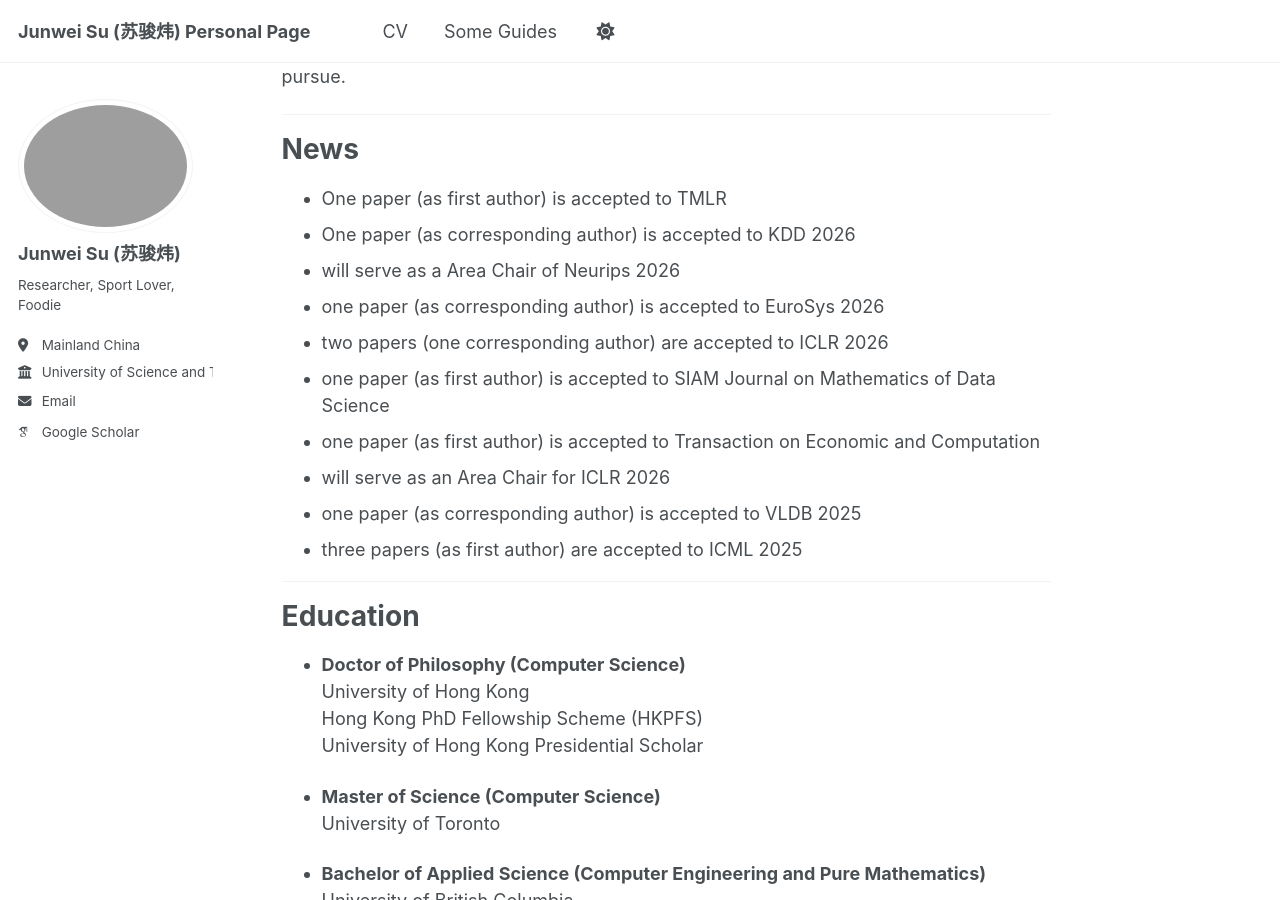
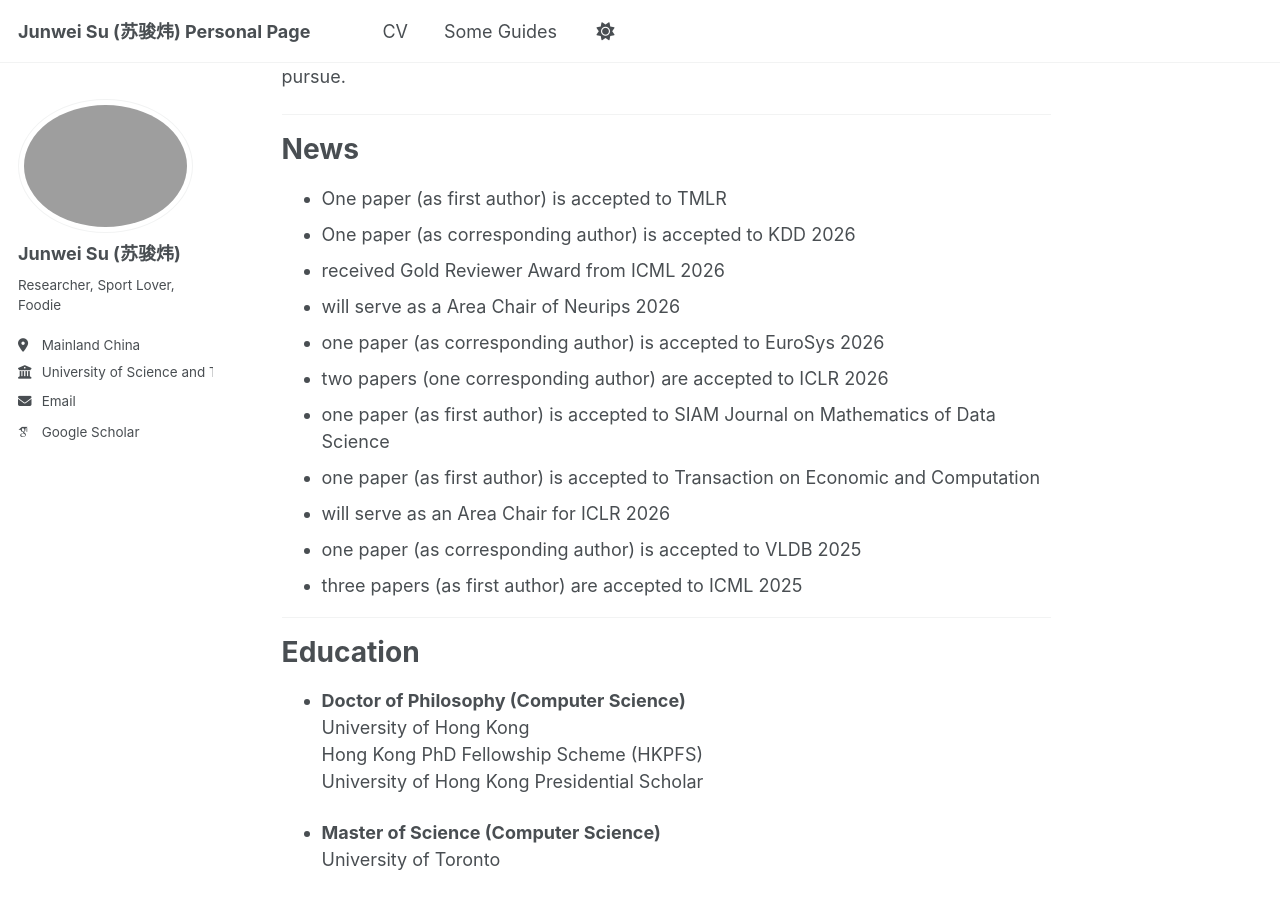
Before and after one commit to jwsu825/jwsu825.github.io, a Jekyll site: the page built from _pages/about.md, in a window 1280 px wide and 900 px high, scrolled down 1185 px. Built offline with Jekyll 4.4.1, drawn with Linux system fonts in a browser that asks for light colours; some web fonts are replaced; a script that is not in the unit is left out.

Commit message:
git push update 0524-2

```diff
--- a/_pages/about.md
+++ b/_pages/about.md
@@ -37,6 +37,7 @@ News
 ======
 - One paper (as first author) is accepted to TMLR
 - One paper (as corresponding author) is accepted to KDD 2026
+- received Gold Reviewer Award from ICML 2026
 - will serve as a Area Chair of Neurips 2026
 - one paper (as corresponding author) is accepted to EuroSys 2026
 - two papers (one corresponding author) are accepted to ICLR 2026
```
